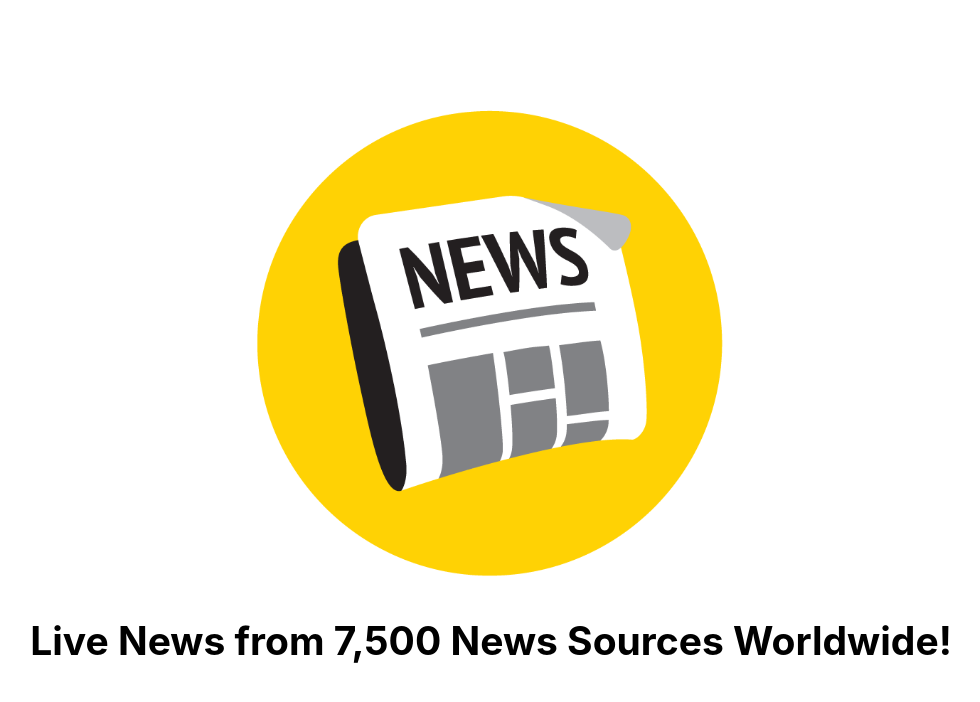
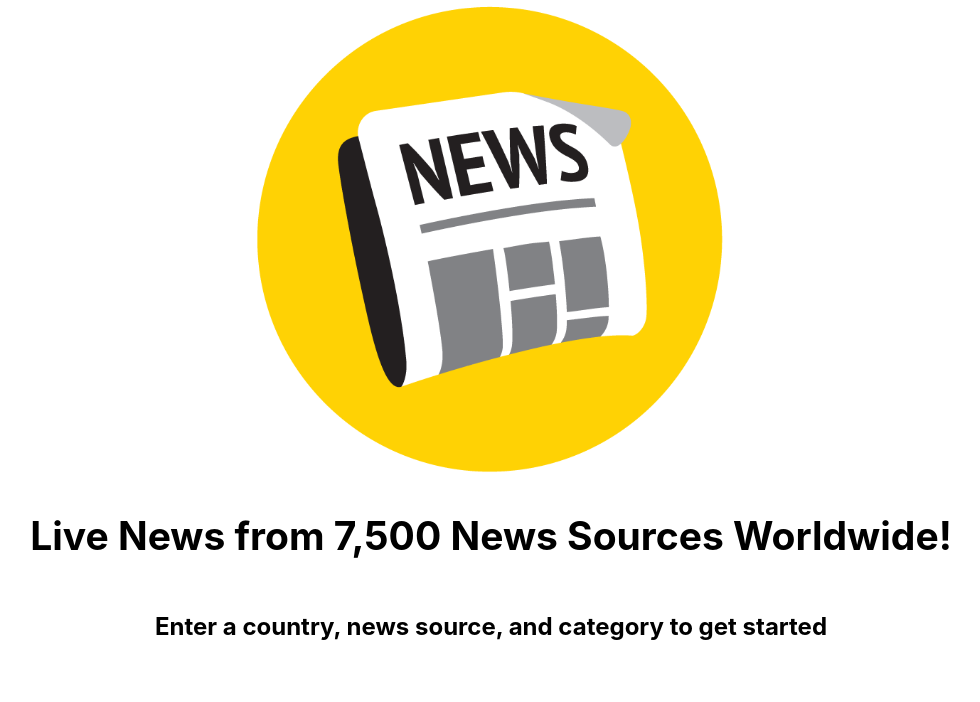
Before and after one commit to benkores/CSC226-FinalProject, a React (Create React App) app in the folder frontend/react-docker/: page / in a window 1280 px wide. Shown: the top 702 px of the page, without its empty margins (149-1129 px from the left). Built offline with nearby package versions, Linux system fonts and the light colour scheme.

Commit message:
app header

```diff
--- a/frontend/react-docker/src/App.css
+++ b/frontend/react-docker/src/App.css
@@ -8,7 +8,7 @@
 }
 
 .App-header {
-  min-height: 100vh;
+  min-height: 70vh;
   display: flex;
   flex-direction: column;
   align-items: center;
--- a/frontend/react-docker/src/App.js
+++ b/frontend/react-docker/src/App.js
@@ -1,6 +1,6 @@
 import logo from './logo.svg';
 import './App.css';
-import MyComponent from "./components/MyComponent";
+import MyComponent from "./components/MyComponent.js";
 import {Autocomplete, Button, Checkbox, Slider, Stack, TextField} from "@mui/material";
 
 function App() {
@@ -10,6 +10,7 @@ function App() {
         <img src={require('./imgs/news_icon.png')} className="App-logo" alt="logo" />
         <h2>Live News from 7,500 News Sources Worldwide!</h2>
       </header>
+        <h2>Enter a country, news source, and category to get started</h2>
     </div>
   );
 }
```
